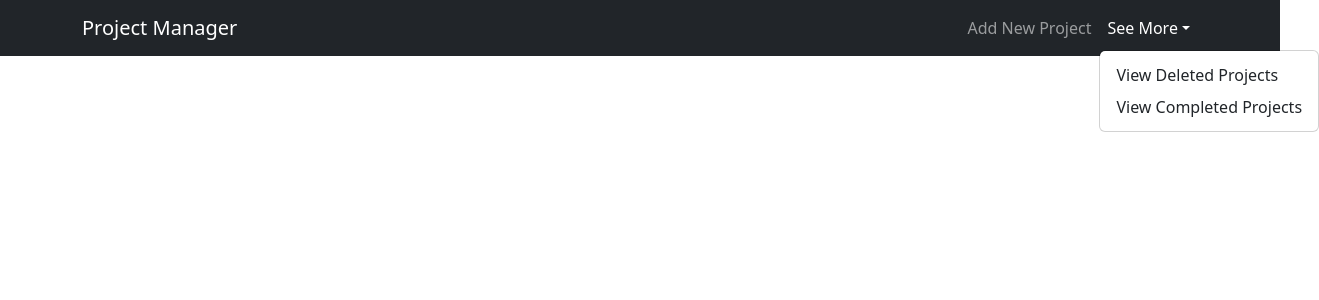
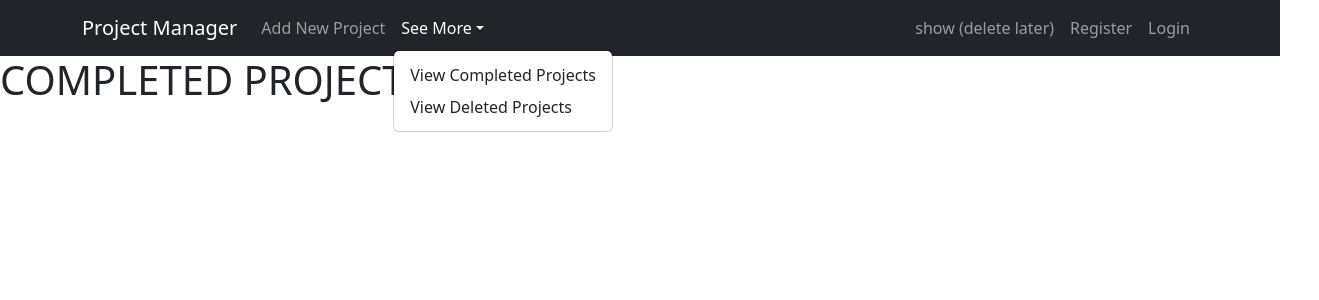
Before and after one commit to christinalu3799/project-manager-frontend, a React (Create React App) app in the folder project-manager/: page /completed-projects in a window 1280 px wide. Both pictures are taken after a click on the button "See More". Shown: the top 300 px of the page, 1319 px wide, since content can reach past the window. Built offline with nearby package versions, Linux system fonts and the light colour scheme; the HTML template or start-up script is replaced by a standard one.

Commit message:
set up routes for all pages - successfully able to navigate to each page from nav

```diff
--- a/project-manager/src/App.js
+++ b/project-manager/src/App.js
@@ -1,34 +1,60 @@
 import React from 'react';
+import {Route, Routes} from 'react-router-dom';
+
+// import react-bootstrap components ===============================================
 import 'bootstrap/dist/css/bootstrap.min.css';
+import './App.css';
 import Container from 'react-bootstrap/Container';
 import Nav from 'react-bootstrap/Nav';
 import Navbar from 'react-bootstrap/Navbar';
 import NavDropdown from 'react-bootstrap/NavDropdown';
-import './App.css'
 
+// import components ================================================================
+import Index from './components/Index'
+import RegisterUser from './components/RegisterUser';
+import LoginUser from './components/LoginUser';
+import NewProject from './components/NewProject';
+import CompletedProjects from './components/CompletedProjects'
+import DeletedProjects from './components/DeletedProjects';
+import Show from './components/Show'
+// ==================================================================================
 const App = () => {
   return (
     <div >
 
         <Navbar collapseOnSelect expand="lg" bg="dark" variant="dark">
             <Container>
-                <Navbar.Brand href="#home">Project Manager</Navbar.Brand>
+                <Navbar.Brand href="/index">Project Manager</Navbar.Brand>
                 <Navbar.Toggle aria-controls="responsive-navbar-nav" />
                 <Navbar.Collapse id="responsive-navbar-nav">
                     <Nav className="me-auto">
-                        {/* separate web title with nav items on right */}
+                        <Nav.Link href="/new-project">Add New Project</Nav.Link>
+                        <NavDropdown title="See More" id="collasible-nav-dropdown">
+                            <NavDropdown.Item href="/completed-projects">View Completed Projects</NavDropdown.Item>
+                            <NavDropdown.Item href="/deleted-projects">View Deleted Projects</NavDropdown.Item>
+                        </NavDropdown>
                     </Nav>
                     <Nav>
-                        <Nav.Link href="#new">Add New Project</Nav.Link>
-                        <NavDropdown title="See More" id="collasible-nav-dropdown">
-                            <NavDropdown.Item href="#deleted">View Deleted Projects</NavDropdown.Item>
-                            <NavDropdown.Item href="#completed">View Completed Projects</NavDropdown.Item>
-                        </NavDropdown>
+                        <Nav.Link href="/show">show (delete later)</Nav.Link>
+                        <Nav.Link href="/register">Register</Nav.Link>
+                        <Nav.Link href="/login">Login</Nav.Link>
                     </Nav>
                 </Navbar.Collapse>
             </Container>
         </Navbar>
 
+        <Routes>
+            <Route path='/index' element={<Index />} />
+            <Route path='/new-project' element={<NewProject/>} />
+
+            <Route path='/completed-projects' element={<CompletedProjects/>}/>
+            <Route path='/deleted-projects' element={<DeletedProjects/>}/>
+
+            <Route path='/show' element={<Show/>} />
+            <Route path='/register' element={<RegisterUser/>} />
+            <Route path='/login' element={<LoginUser/>} />
+
+        </Routes>
 
     </div>
   );
--- /dev/null
+++ b/project-manager/src/components/CompletedProjects.js
@@ -0,0 +1,9 @@
+import React from 'react'
+
+const CompletedProjects = () => {
+  return (
+    <h1>COMPLETED PROJECTS</h1>
+  )
+}
+
+export default CompletedProjects
--- /dev/null
+++ b/project-manager/src/components/DeletedProjects.js
@@ -0,0 +1,9 @@
+import React from 'react'
+
+const DeletedProjects = () => {
+  return (
+    <h1>DELETED PROJECTS</h1>
+  )
+}
+
+export default DeletedProjects
--- /dev/null
+++ b/project-manager/src/components/Index.js
@@ -0,0 +1,9 @@
+import React from 'react'
+
+const Index = () => {
+  return (
+    <h1>INDEX</h1>
+  )
+}
+
+export default Index
--- /dev/null
+++ b/project-manager/src/components/LoginUser.js
@@ -0,0 +1,9 @@
+import React from 'react'
+
+const LoginUser = () => {
+  return (
+    <h1>LOGIN USER PAGE</h1>
+  )
+}
+
+export default LoginUser
--- /dev/null
+++ b/project-manager/src/components/NewProject.js
@@ -0,0 +1,9 @@
+import React from 'react'
+
+const NewProject = () => {
+  return (
+    <h1>NEW PROJECT PAGE</h1>
+  )
+}
+
+export default NewProject
--- /dev/null
+++ b/project-manager/src/components/RegisterUser.js
@@ -0,0 +1,9 @@
+import React from 'react'
+
+const RegisterUser = () => {
+  return (
+    <h1>REGISTER USER PAGE</h1>
+  )
+}
+
+export default RegisterUser
--- /dev/null
+++ b/project-manager/src/components/Show.js
@@ -0,0 +1,9 @@
+import React from 'react'
+
+const Show = () => {
+  return (
+    <h1>SHOW PAGE</h1>
+  )
+}
+
+export default Show
```
